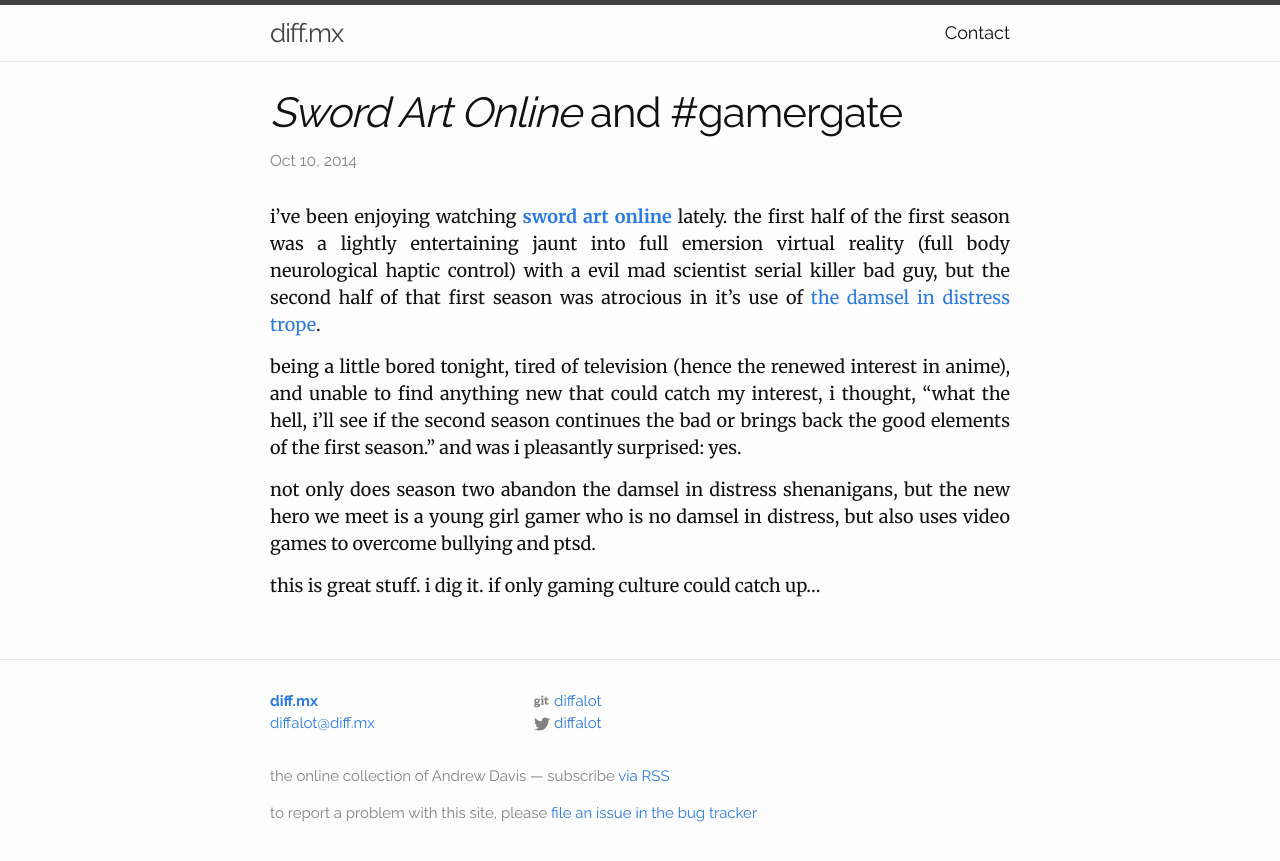
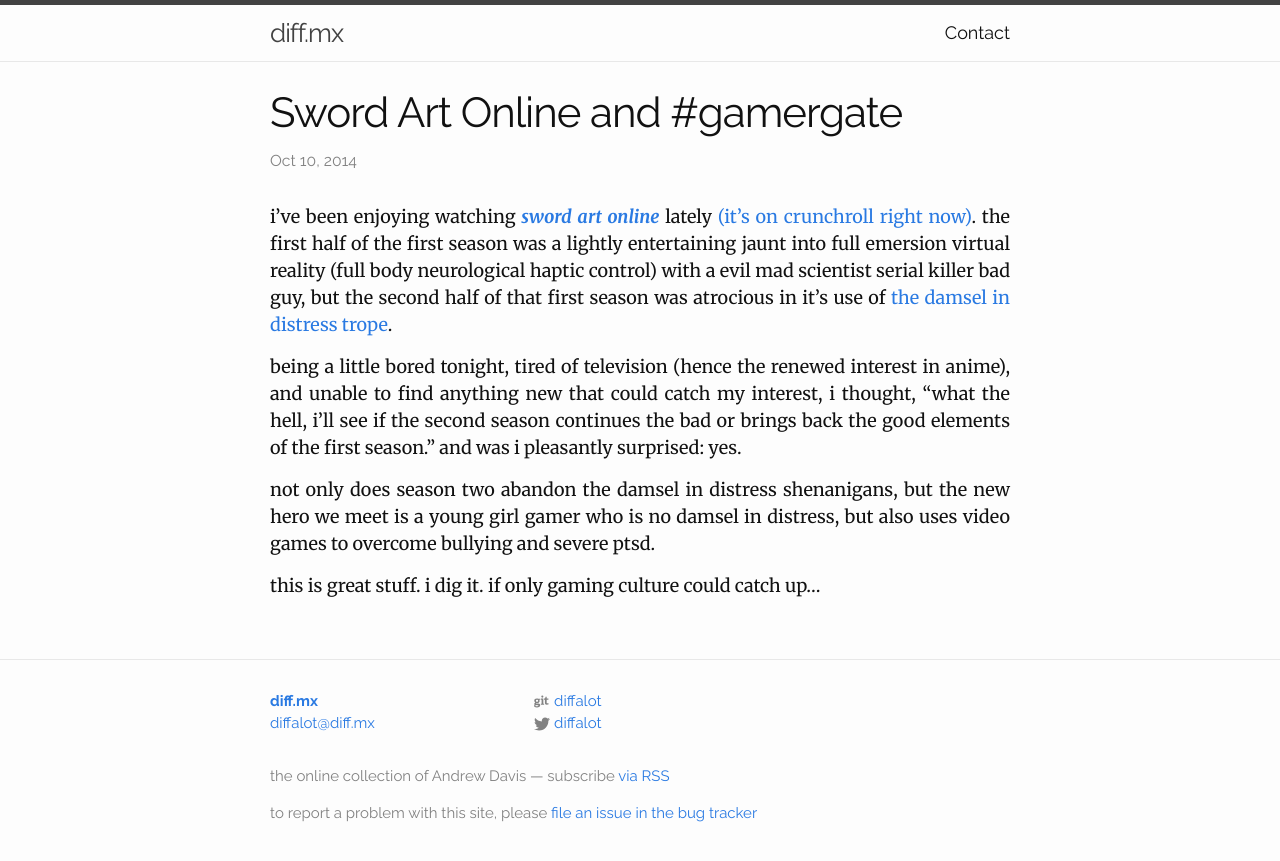
Before and after one commit to diffalot/diff.mx, a Jekyll site: the page built from _posts/2014-10-10-sword-art-online.markdown, in a window 1280 px wide. Shown: the top 861 px of the page. Built offline with Jekyll 4.4.1, drawn with Linux system fonts in a browser that asks for light colours.

Commit message:
small fixes

```diff
--- a/_posts/2014-10-10-sword-art-online.markdown
+++ b/_posts/2014-10-10-sword-art-online.markdown
@@ -1,19 +1,28 @@
 ---
 layout: post
-title:  "<em>Sword Art Online</em> and #gamergate"
+title:  "Sword Art Online and #gamergate"
 date:   2014-10-10 01:00:00
 categories: [tv, video games, feminism]
 tags: [anime, mmorpg, sword art online, ptsd, video game]
 ---
 
-i've been enjoying watching [__sword art
-online__](http://en.wikipedia.org/wiki/Sword_Art_Online) lately.  the first
-half of the first season was a lightly entertaining jaunt into full emersion virtual reality
-(full body neurological haptic control) with a evil mad scientist serial killer
-bad guy, but the second half of that first season was atrocious in it's use of [the damsel in distress trope](http://www.feministfrequency.com/tag/damsel-in-distress/).
+i've been enjoying watching [_sword art
+online_](http://en.wikipedia.org/wiki/Sword_Art_Online) lately [(it's on
+crunchroll right now)](http://www.crunchyroll.com/sword-art-online).  the first
+half of the first season was a lightly entertaining jaunt into full emersion
+virtual reality (full body neurological haptic control) with a evil mad
+scientist serial killer bad guy, but the second half of that first season was
+atrocious in it's use of [the damsel in distress
+trope](http://www.feministfrequency.com/tag/damsel-in-distress/).
 
-being a little bored tonight, tired of television (hence the renewed interest in anime), and unable to find anything new that could catch my interest, i thought, "what the hell, i'll see if the second season continues the bad or brings back the good elements of the first season."  and was i pleasantly surprised: yes.
+being a little bored tonight, tired of television (hence the renewed interest
+in anime), and unable to find anything new that could catch my interest, i
+thought, "what the hell, i'll see if the second season continues the bad or
+brings back the good elements of the first season."  and was i pleasantly
+surprised: yes.
 
-not only does season two abandon the damsel in distress shenanigans, but the new hero we meet is a young girl gamer who is no damsel in distress, but also uses video games to overcome bullying and ptsd.
+not only does season two abandon the damsel in distress shenanigans, but the
+new hero we meet is a young girl gamer who is no damsel in distress, but also
+uses video games to overcome bullying and severe ptsd.
 
 this is great stuff.  i dig it.  if only gaming culture could catch up...
```
